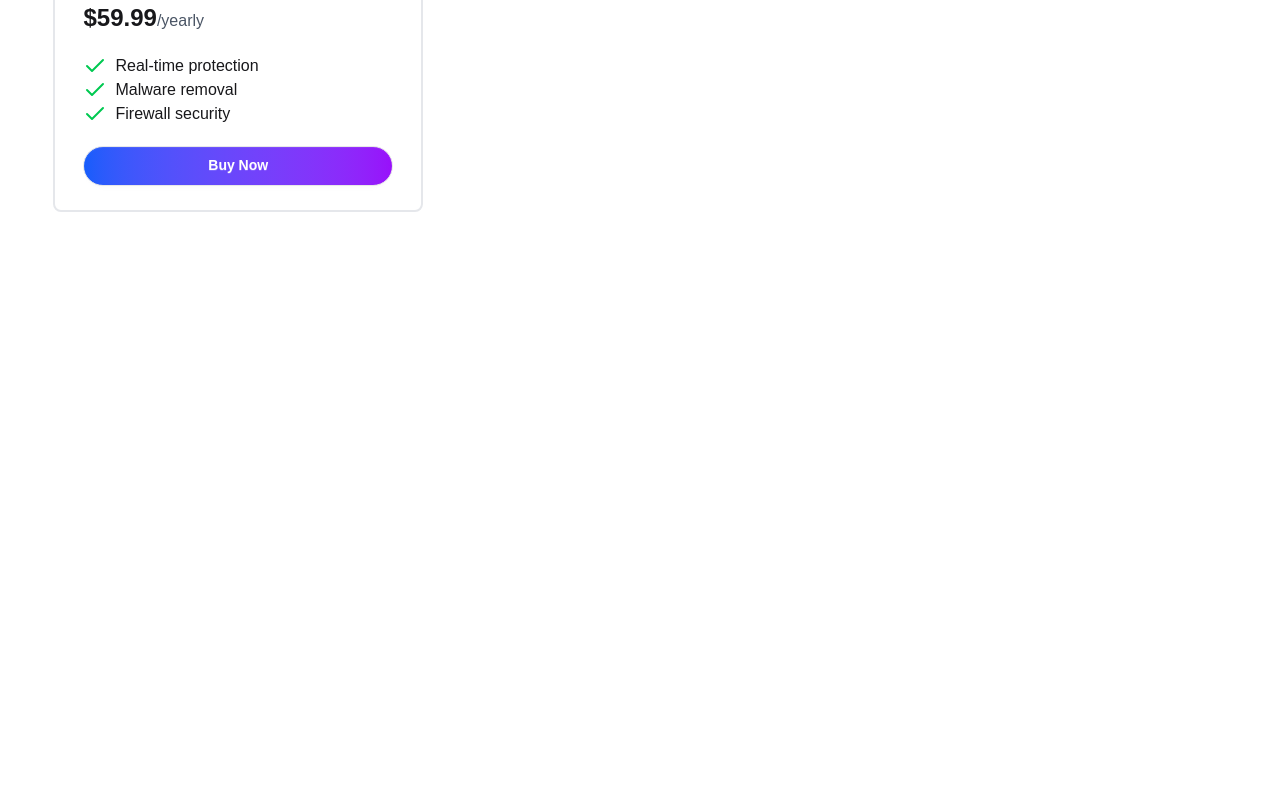
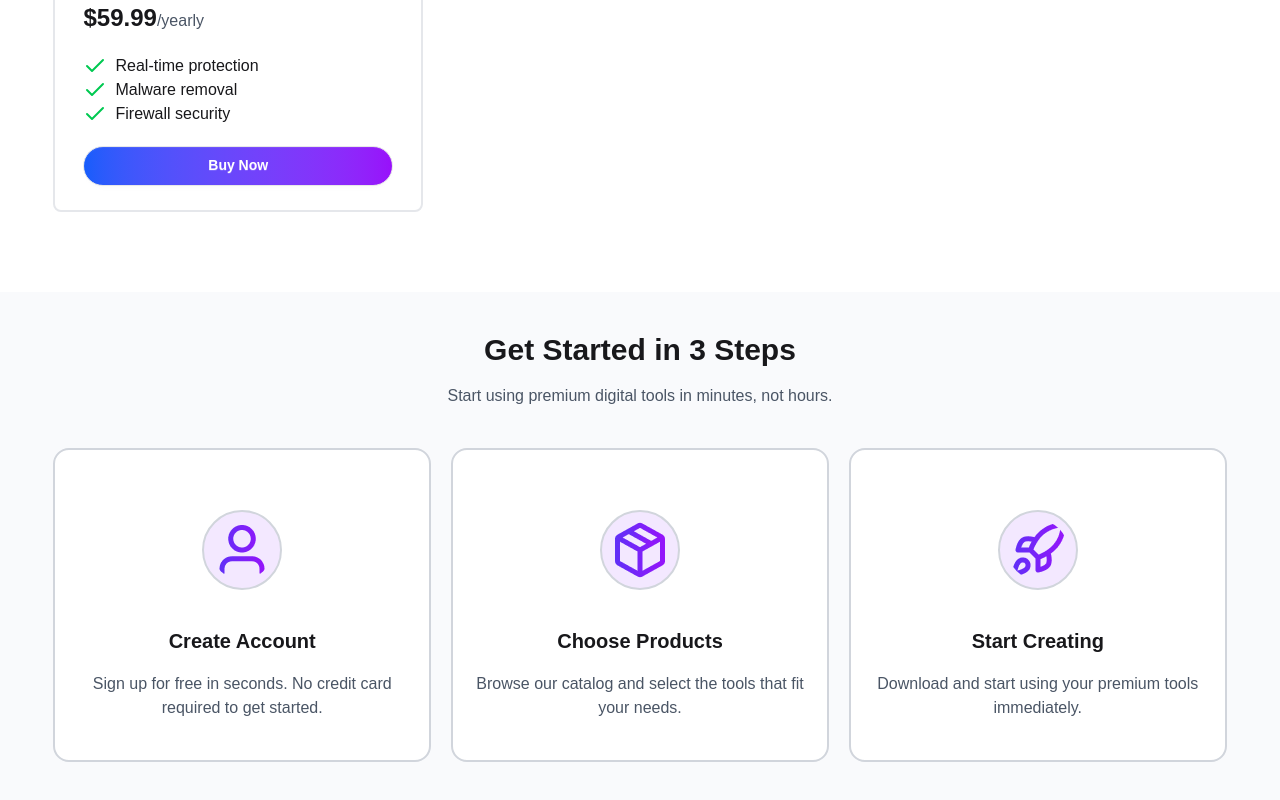
Before and after one commit to crack69-git/Digitools, a React (Vite) app: page / in a window 1280 px wide. Shown: the part 3384-4184 px from the top of the page. Before the commit the page ends 3596 px from the top, so only its background shows below. Built offline with nearby package versions, Linux system fonts and the light colour scheme.

Commit message:
added get started section

```diff
--- a/src/App.jsx
+++ b/src/App.jsx
@@ -4,7 +4,7 @@ import HeaderSection from './components/header/HeaderSection';
 import HeroSection from './components/herosection/HeroSection';
 import StatusSection from './components/StatusSection/StatusSection';
 import ToogleSection from './components/toogleSection/ToogleSection';
-
+import GetStarted from './components/GetStarted/GetStarted';
 const fetchData = async () => {
   const res = await fetch('/data.json');
   return res.json();
@@ -23,7 +23,7 @@ function App() {
       <Suspense fallback={<div className='flex justify-center mt-5'><span className="loading loading-spinner loading-lg"></span></div>}>
         <ToogleSection fetchPromise={fetchPromise} cartData={cartData} setCartData={setCartData} total={total} setTotal={setTotal} />
       </Suspense>
-
+      <GetStarted />
     </>
   )
 }
--- /dev/null
+++ b/src/components/GetStarted/GetStarted.jsx
@@ -0,0 +1,41 @@
+import React from 'react';
+import { Check } from 'lucide-react';
+import User from '../../assets/products/user.png';
+import Package from '../../assets/products/package.png';
+import Rocket from '../../assets/products/rocket.png';
+const GetStarted = () => {
+    return (
+        <div className='bg-[#F9FAFC]'>
+            <div className='w-11/12 mx-auto text-center py-10'>
+                <h1 className=' text-3xl font-bold mb-4'>Get Started in 3 Steps</h1>
+                <p className='text-gray-600'>Start using premium digital tools in minutes, not hours.</p>
+                <div className='grid grid-cols-1 md:grid-cols-2 lg:grid-cols-3 justify-between items-center gap-5 mt-10'>
+                    <div className='flex flex-col items-center bg-white border-2 rounded-2xl border-gray-300 p-10 px-5 h-full'>
+                        <div className='p-5'>
+                            <img src={User} alt="" className=' border-2 border-gray-300 rounded-full p-2 bg-purple-100' />
+                        </div>
+                        <h2 className='text-[20px] font-bold my-4'>Create Account</h2>
+                        <p className='text-gray-600'>Sign up for free in seconds. No credit card required to get started.</p>
+                    </div>
+                    <div className='flex flex-col items-center bg-white border-2 rounded-2xl border-gray-300 p-10 px-5 h-full'>
+                        <div className='p-5'>
+                            <img src={Package} alt="" className='border-2 border-gray-300 rounded-full p-2 bg-purple-100' />
+                        </div>
+                        <h2 className='text-[20px] font-bold my-4'>Choose Products</h2>
+                        <p className='text-gray-600'>Browse our catalog and select the tools that fit your needs.</p>
+                    </div>
+                    <div className='flex flex-col items-center bg-white border-2 rounded-2xl border-gray-300 p-10 px-5 h-full'>
+                        <div className='p-5'>
+                            <img src={Rocket} alt="" className='border-2 border-gray-300 rounded-full p-2 bg-purple-100 object-contain' />
+                        </div>
+                        <h2 className='text-[20px] font-bold my-4'>Start Creating</h2>
+                        <p className='text-gray-600'>Download and start using your premium tools immediately.</p>
+                    </div>
+                </div>
+
+            </div>
+        </div>
+    );
+};
+
+export default GetStarted;
--- a/src/components/Products/Products.jsx
+++ b/src/components/Products/Products.jsx
@@ -4,7 +4,7 @@ import ProductCard from './ProductCard';
 const Products = ({ fetchPromise, setCartData, setTotal }) => {
     const data = use(fetchPromise);
     return (
-        <div className='w-11/12 mx-auto'>
+        <div className='w-11/12 mx-auto mb-20'>
             <div className='mt-15 grid grid-cols-1 md:grid-cols-2 lg:grid-cols-3 gap-8'>
                 {
                     data.map(product => <ProductCard key={product.id} data={product} setCartData={setCartData} setTotal={setTotal} />)
```
